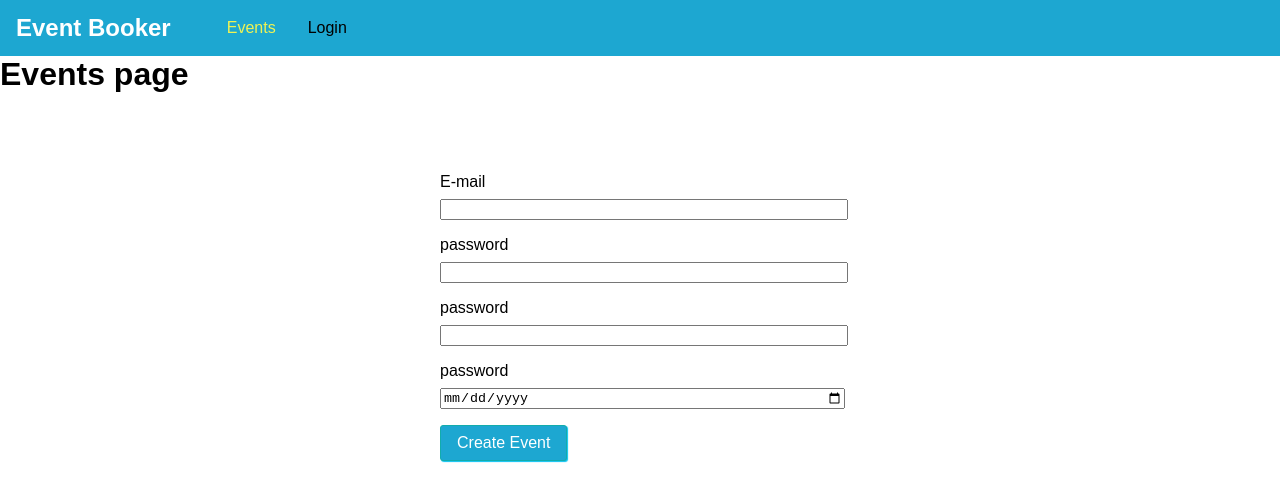
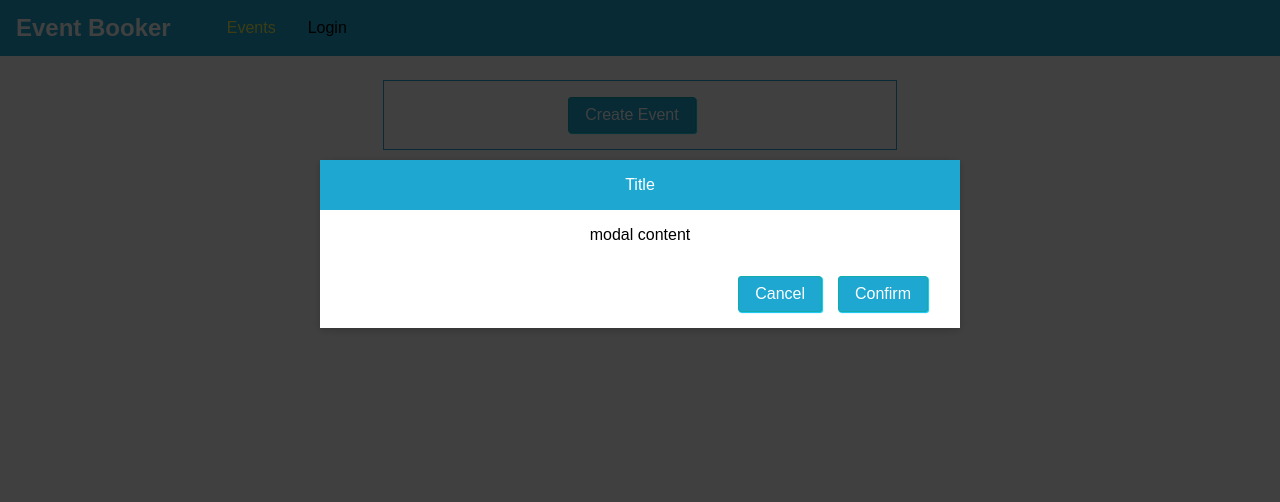
Before and after one commit to EP-coode/nauka-graphql, a React (Create React App) app in the folder frontend/: page /events in a window 1280 px wide. Both pictures are taken after a click on the button "Create Event". Shown: the top 502 px of the page. Built offline with nearby package versions, Linux system fonts and the light colour scheme.

Commit message:
modal done

```diff
--- /dev/null
+++ b/frontend/src/components/Backdrop/Backdrop.css
@@ -0,0 +1,8 @@
+.backdrop{
+    position: fixed;
+    top: 0;
+    left: 0;
+    height: 100%;
+    width: 100%;
+    background-color: rgba(0, 0, 0, 0.75);
+}
--- /dev/null
+++ b/frontend/src/components/Backdrop/Backdrop.js
@@ -0,0 +1,7 @@
+import React from 'react';
+
+import './Backdrop.css'
+
+const Backdrop = () => <div className="backdrop"></div>
+
+export default Backdrop
--- a/frontend/src/components/Modal/Modal.css
+++ b/frontend/src/components/Modal/Modal.css
@@ -0,0 +1,37 @@
+.modal{
+    width: 90%;
+    background: white;
+    box-shadow: 0 2px 8px rgba(0, 0, 0, 0.2);
+    position: fixed;
+    top: 20vh;
+    left: 5%;
+}
+
+.modal__header{
+    padding: 1rem;
+    background-color: var(--bg-primary);
+    color: white;
+}
+
+.modal__header h1{
+    margin: 0;
+    font-size: 1.25rem;
+}
+
+.modal__content{
+    padding: 1rem;
+}
+
+.modal__actions{
+    display: flex;
+    justify-content: flex-end;
+    padding: 1rem;
+}
+
+
+@media (min-width: 768px){
+    .modal{
+        width: 40rem;
+        left: calc((100% - 40rem)/2);
+    }
+}
--- a/frontend/src/components/Modal/Modal.js
+++ b/frontend/src/components/Modal/Modal.js
@@ -3,12 +3,12 @@ import React from 'react';
 import './Modal.css'
 
 const Modal = ({ title, children, onCancel, onConfirm }) => (
-    <div className="modaol">
-        <header>{title}</header>
+    <div className="modal">
+        <header className="modal__header"r>{title}</header>
         <section className="modal__content">
             {children}
         </section>
-        <section className="modal__content">
+        <section className="modal__actions">
             {onCancel && <button className="modal__btn btn" onClick={onCancel}>Cancel</button>}
             {onConfirm && <button className="modal__btn btn" onClick={onConfirm}>Confirm</button>}
         </section>
--- /dev/null
+++ b/frontend/src/pages/Events.css
@@ -0,0 +1,8 @@
+.events{
+    text-align: center;
+    border: 1px solid var(--bg-primary);
+    padding: 1rem;
+    margin: 5rem auto;
+    width: 30rem;
+    max-width: 80%;
+}
--- a/frontend/src/pages/Events.js
+++ b/frontend/src/pages/Events.js
@@ -1,21 +1,40 @@
-import React, { useRef } from 'react';
+import React, { useRef, useState } from 'react';
+
+import Modal from '../components/Modal/Modal';
+import Backdrop from '../components/Backdrop/Backdrop';
+import './Events.css'
 
 function EventsPage() {
     const inputTitle = useRef(null)
     const inputDesc = useRef(null)
     const inputPrice = useRef(null)
     const inputDate = useRef(null)
+    const [creatingEvent, setCreatingEvent] = useState(false)
 
-    const handleFormSubit = e => {
+    const createEventClickHandler = e => {
         e.preventDefault()
+        setCreatingEvent(true)
+    }
+
+    const modalConfirmHandler = e => {
+        setCreatingEvent(false)
+    }
+
+    const modalCancelHandler = e => {
+        setCreatingEvent(false)
     }
 
     return (
         <div className="events">
-            <h1>
-                Events page
-            </h1>
-            <form className="form">
+            {creatingEvent && <Backdrop />}
+            {
+                creatingEvent &&
+                <Modal
+                    title="Title"
+                    onCancel={modalCancelHandler}
+                    onConfirm={modalConfirmHandler}
+                >
+                    {/* <form className="form">
                     <div className="form__control">
                         <label htmlFor="title">E-mail</label>
                         <input type="text" id="title" ref={inputTitle}></input>
@@ -32,12 +51,13 @@ function EventsPage() {
                         <label htmlFor="date">password</label>
                         <input type="date" id="date" ref={inputDate}></input>
                     </div>
-                <div className="form__control">
-                    <button className="btn" type="button" onClick={handleFormSubit}>
+                </form> */}
+                    modal content
+                </Modal>
+            }
+            <button className="btn" type="button" onClick={createEventClickHandler}>
                 Create Event
             </button>
-                </div>
-            </form>
 
         </div>
     )
```
Lines whose indentation alone changed are shown as unchanged.
